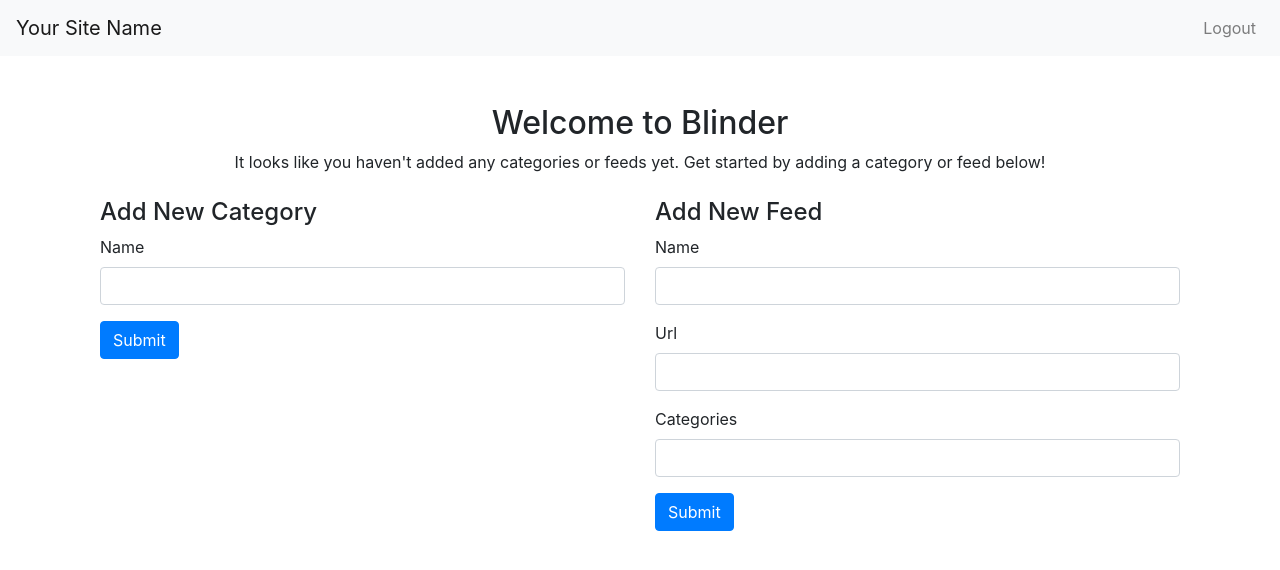
After one commit to mullinmax/aggy, a Flask app: template src/webui/templates/no_categories.html in a window 1280 px wide. The commit adds this page. Shown: the top 570 px of the page. Run offline with Flask 3, Linux system fonts and the light colour scheme; the template is opened without the code that fills it, so the values that code supplies are empty, except form fields; the visitor is signed in with stand-in values (Sample User, id 1); form fields are guessed from the names that the template uses; some libraries are stand-ins or nearby versions.

Commit message:
working auth, feed and category forms started

```diff
--- a/src/webui/app.py
+++ b/src/webui/app.py
@@ -1,6 +1,7 @@
 from flask import Flask
+from flask_login import LoginManager
 import os
-from routes.auth import auth_bp
+from routes.auth import auth_bp, login_manager
 from routes.home import home_bp
 
 # Environment variables for Redis
@@ -13,6 +14,9 @@ BLINDER_SECRET_KEY = os.getenv('BLINDER_SECRET_KEY')
 app = Flask(__name__)
 app.secret_key = os.getenv('BLINDER_SECRET_KEY')
 
+# Initialize Flask-Login
+login_manager.init_app(app)
+
 # Register the authentication Blueprint
 app.register_blueprint(auth_bp)
 app.register_blueprint(home_bp)
--- a/src/webui/requirements.txt
+++ b/src/webui/requirements.txt
@@ -1,5 +1,6 @@
-Flask
-flask_login
+flask
+flask-login
+flask-wtf
 redis
 bcrypt
 # bleach
--- a/src/webui/routes/auth.py
+++ b/src/webui/routes/auth.py
@@ -1,7 +1,9 @@
 from flask import Blueprint, request, redirect, url_for, render_template, session
+from flask_login import login_user, logout_user, login_required, UserMixin, LoginManager
 import redis
 import bcrypt
 import os
+import logging
 
 # Create a Blueprint for authentication
 auth_bp = Blueprint('auth', __name__)
@@ -13,6 +15,20 @@ REDIS_PORT = os.getenv('REDIS_PORT')
 # Initialize Redis connection
 r = redis.Redis(host=REDIS_HOST, port=int(REDIS_PORT), decode_responses=True)
 
+# Initialize LoginManager
+login_manager = LoginManager()
+login_manager.login_view = 'auth.login'
+
+class User(UserMixin):
+    def __init__(self, username):
+        self.id = username
+
+@login_manager.user_loader
+def load_user(user_id):
+    user_key = f'USER:{user_id}'
+    if r.exists(user_key):  # Ensure `r` is your Redis connection
+        return User(user_id)
+    return None
 
 @auth_bp.route('/login', methods=['GET', 'POST'])
 def login():
@@ -27,8 +43,9 @@ def login():
 
         stored_password_hash = r.get(user_key)
         if stored_password_hash and bcrypt.checkpw(password, stored_password_hash.encode('utf-8')):
-            session['username'] = username
-            return redirect(url_for('auth.login'))
+            user = User(username)
+            login_user(user)  # Log in the user
+            return redirect(url_for('home.home'))
         else:
             return 'Invalid username or password'
     return render_template('login.html')
@@ -44,16 +61,18 @@ def register():
             return 'Username already exists'
 
         # Hash password
-        hashed_password = bcrypt.hashpw(password, bcrypt.gensalt(rounds=14))
+        hashed_password = bcrypt.hashpw(password, bcrypt.gensalt(rounds=13))
 
         # Store username and hashed password in Redis
         r.set(user_key, hashed_password.decode('utf-8'))
         r.bgsave()
-        return 'Registration successful! <a href="/login">Login now</a>'
+        return redirect(url_for('auth.login'))
 
     return render_template('register.html')
 
 @auth_bp.route('/logout')
 def logout():
-    session.pop('username', None)
+    logging.info('logging out user')
+    logout_user()
+    session.clear()
     return redirect(url_for('auth.login'))
--- a/src/webui/templates/base.html
+++ b/src/webui/templates/base.html
@@ -10,7 +10,31 @@
     {% block head %}{% endblock %}
 </head>
 <body>
-    {% block content %}{% endblock %}
+    <nav class="navbar navbar-expand-lg navbar-light bg-light">
+        <a class="navbar-brand" href="{{ url_for('home.home') }}">Your Site Name</a>
+        <button class="navbar-toggler" type="button" data-toggle="collapse" data-target="#navbarNav" aria-controls="navbarNav" aria-expanded="false" aria-label="Toggle navigation">
+            <span class="navbar-toggler-icon"></span>
+        </button>
+        <div class="collapse navbar-collapse" id="navbarNav">
+            <ul class="navbar-nav ml-auto">
+                {% if current_user.is_authenticated %}
+                <li class="nav-item">
+                    <a class="nav-link" href="{{ url_for('auth.logout') }}">Logout</a>
+                </li>
+                {% else %}
+                <li class="nav-item">
+                    <a class="nav-link" href="{{ url_for('auth.login') }}">Login</a>
+                </li>
+                <li class="nav-item">
+                    <a class="nav-link" href="{{ url_for('auth.register') }}">Register</a>
+                </li>
+                {% endif %}
+            </ul>
+        </div>
+    </nav>
+    <div class="container">
+        {% block content %}{% endblock %}
+    </div>
     <!-- Bootstrap Bundle with Popper -->
     <script src="https://stackpath.bootstrapcdn.com/bootstrap/4.5.2/js/bootstrap.bundle.min.js"></script>
 </body>
--- /dev/null
+++ b/src/webui/templates/category_form.html
@@ -0,0 +1,16 @@
+<!-- category_form.html -->
+<form method="post" action="{{ url_for('home.add_category') }}">
+    {{ category_form.hidden_tag() }}
+    <div class="form-group">
+        {{ category_form.name.label(class="form-control-label") }}
+        {{ category_form.name(class="form-control") }}
+        {% if category_form.name.errors %}
+            {% for error in category_form.name.errors %}
+                <div class="alert alert-danger">{{ error }}</div>
+            {% endfor %}
+        {% endif %}
+    </div>
+    <div class="form-group">
+        {{ category_form.submit(class="btn btn-primary") }}
+    </div>
+</form>
--- /dev/null
+++ b/src/webui/templates/feed_form.html
@@ -0,0 +1,34 @@
+<!-- feed_form.html -->
+<form method="post" action="{{ url_for('home.add_feed') }}">
+    {{ feed_form.hidden_tag() }}
+    <div class="form-group">
+        {{ feed_form.name.label(class="form-control-label") }}
+        {{ feed_form.name(class="form-control") }}
+        {% if feed_form.name.errors %}
+            {% for error in feed_form.name.errors %}
+                <div class="alert alert-danger">{{ error }}</div>
+            {% endfor %}
+        {% endif %}
+    </div>
+    <div class="form-group">
+        {{ feed_form.url.label(class="form-control-label") }}
+        {{ feed_form.url(class="form-control") }}
+        {% if feed_form.url.errors %}
+            {% for error in feed_form.url.errors %}
+                <div class="alert alert-danger">{{ error }}</div>
+            {% endfor %}
+        {% endif %}
+    </div>
+    <div class="form-group">
+        {{ feed_form.categories.label(class="form-control-label") }}
+        {{ feed_form.categories(class="form-control") }}
+        {% if feed_form.categories.errors %}
+            {% for error in feed_form.categories.errors %}
+                <div class="alert alert-danger">{{ error }}</div>
+            {% endfor %}
+        {% endif %}
+    </div>
+    <div class="form-group">
+        {{ feed_form.submit(class="btn btn-primary") }}
+    </div>
+</form>
```
Also changed, not shown: src/webui/old_app.py (deleted, +0 -125 lines), src/webui/old_old_app.py (deleted, +0 -77 lines), src/webui/routes/category_form.py (added, +7 -0 lines), src/webui/routes/feed_form.py (added, +9 -0 lines), src/webui/routes/home.py (+47 -1 lines), src/webui/views.py (deleted, +0 -32 lines).
